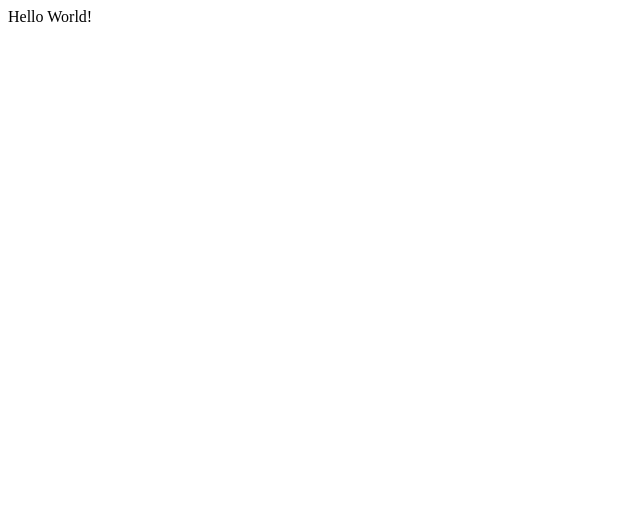
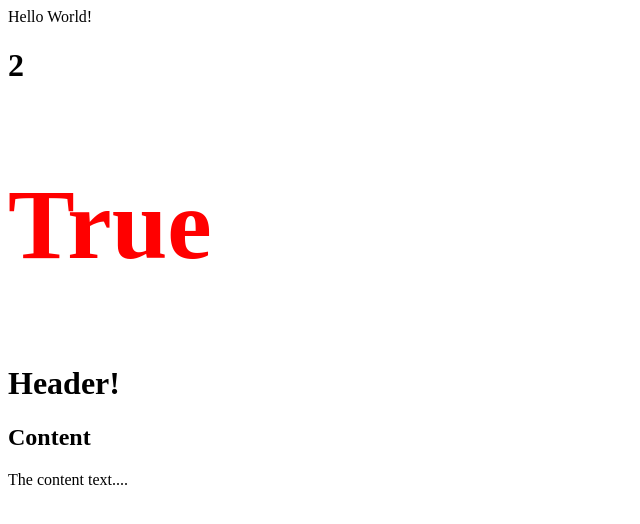
Before and after one commit to smanjil/ReactJS, a React app: page / in a window 1280 px wide. Shown: the top 524 px of the page, without its empty margins (0-640 px from the left). Built offline with nearby package versions, Linux system fonts and the light colour scheme.

Commit message:
.jsx stateless example

```diff
--- a/App.jsx
+++ b/App.jsx
@@ -2,11 +2,43 @@ import React from 'react';
 
 class App extends React.Component {
     render() {
+        var i = 1;
+
+        var myStyle = {
+            fontSize: 100,
+            color: '#FF0000'
+        };
         return (
            <div>
-                Hello World!
+               Hello World!
+               <h1>{1 + 1}</h1>
+               <h2 style={myStyle}>{i == 1 ? 'True' : 'False'}</h2>
+
+               <Header/>
+               <Content/>
            </div>
-       );
+        );
+    }
+}
+
+class Header extends React.Component {
+    render() {
+        return (
+            <div>
+                <h1>Header!</h1>
+            </div>
+        );
+    }
+}
+
+class Content extends React.Component {
+    render() {
+        return (
+            <div>
+                <h2>Content</h2>
+                <p>The content text....</p>
+            </div>
+        );
     }
 }
 
```
